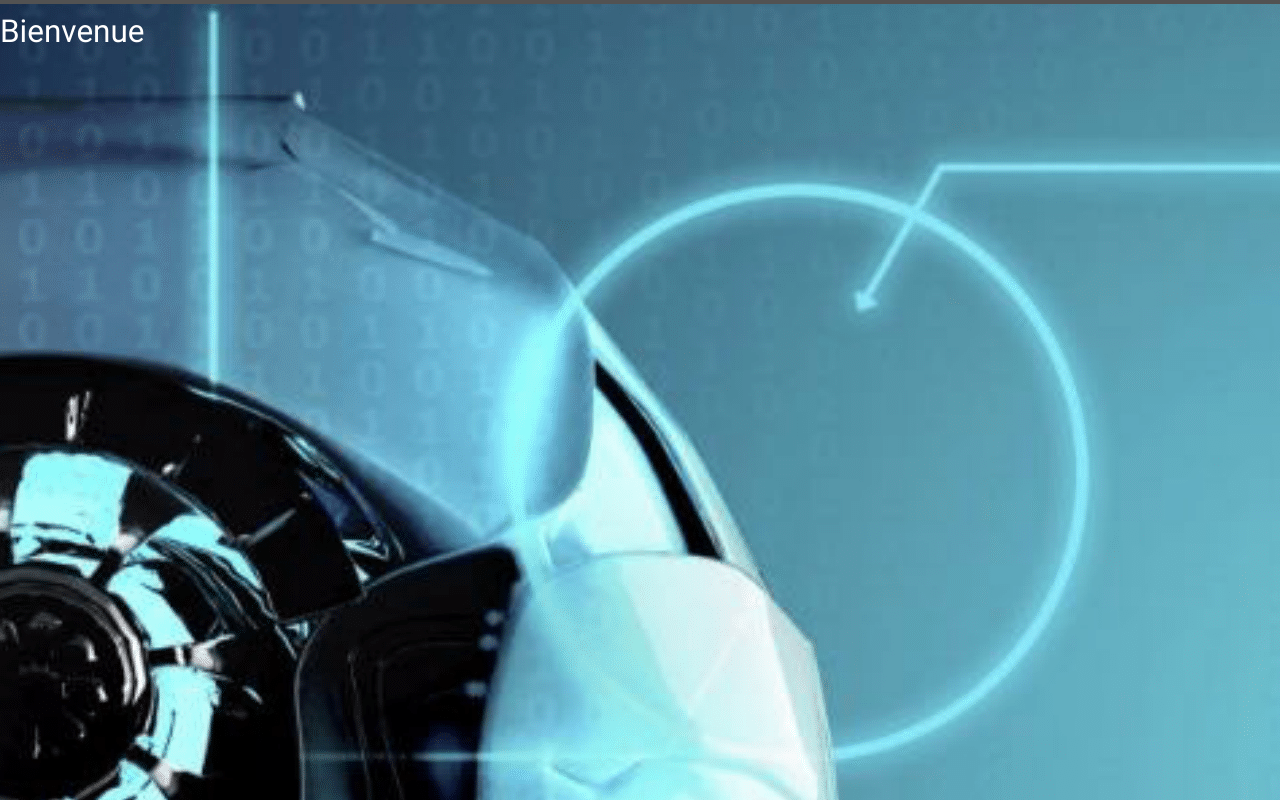
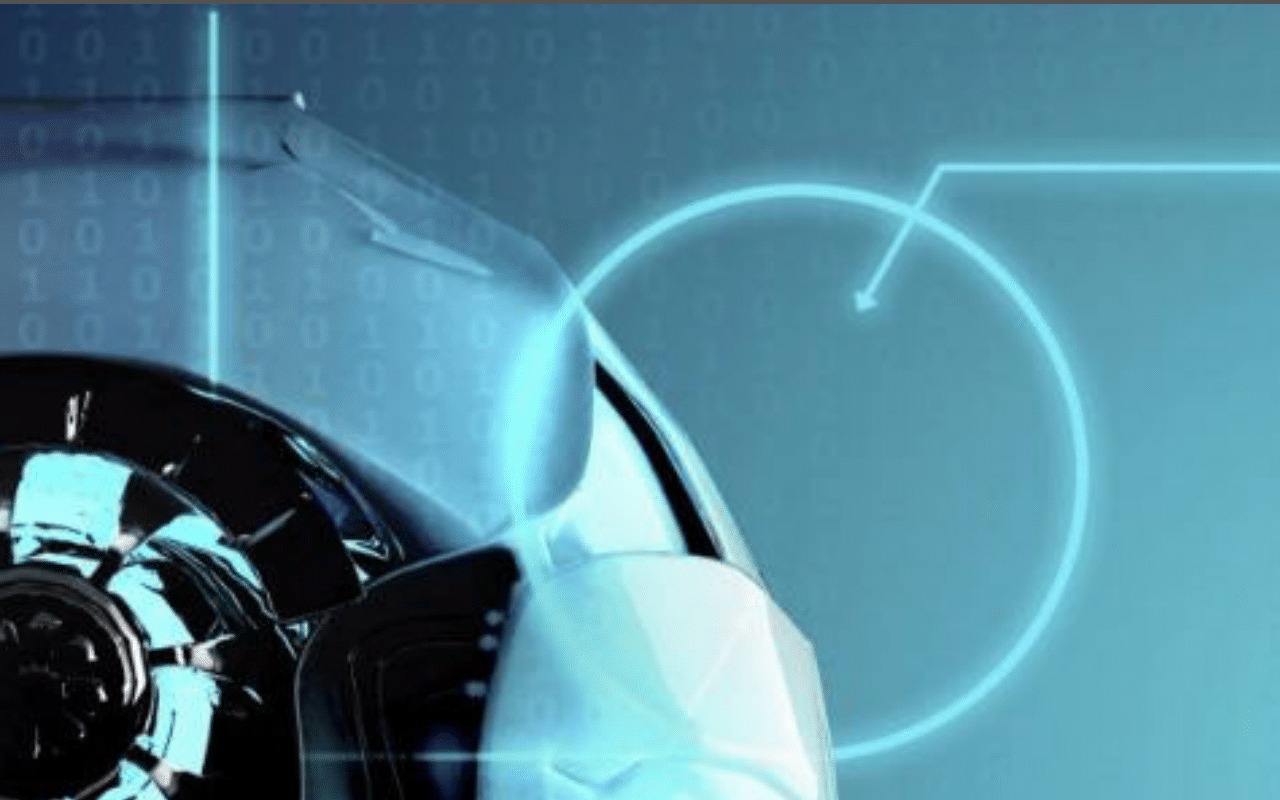
Before and after one commit to yasmeentrifiss/yasmeentrifiss.github.io, a plain HTML site: page index.html in a window 1280 px wide. Shown: the top 800 px of the page. Drawn offline with nearby package versions, Linux system fonts and the light colour scheme.

Commit message:
Update index.html

```diff
--- a/index.html
+++ b/index.html
@@ -12,15 +12,12 @@
 
 
     <body>
-     <nav class="nav-extended">
-    <div class="nav-wrapper">
 
 
 
-      <a href="#" class="brand-logo">Bienvenue</a>
+
      <img src="/data/flyer1-1.png"/>
      <img src="/data/flyer1-2.png"/>
-      </div>
-     </nav>
+
     </body>
   </html>
```
